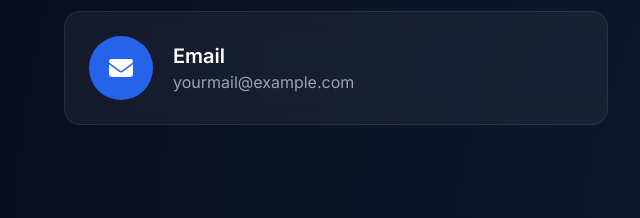
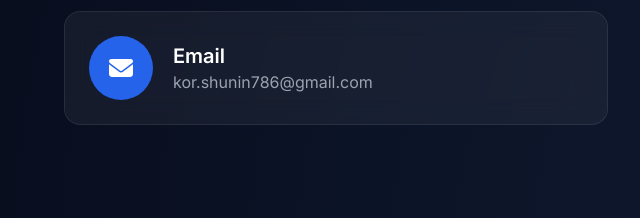
Before and after one commit to korshunin786/portfolio, a plain HTML site: page index.html in a window 1280 px wide. Shown: the part 4564-4782 px from the top of the page, 0-640 px from the left. Drawn offline with nearby package versions, Linux system fonts and the light colour scheme.

Commit message:
Update email in contact section

```diff
--- a/index.html
+++ b/index.html
@@ -1241,7 +1241,7 @@
             </h4>
 
             <p class="text-gray-400">
-              yourmail@example.com
+              kor.shunin786@gmail.com
             </p>
 
           </div>
```
